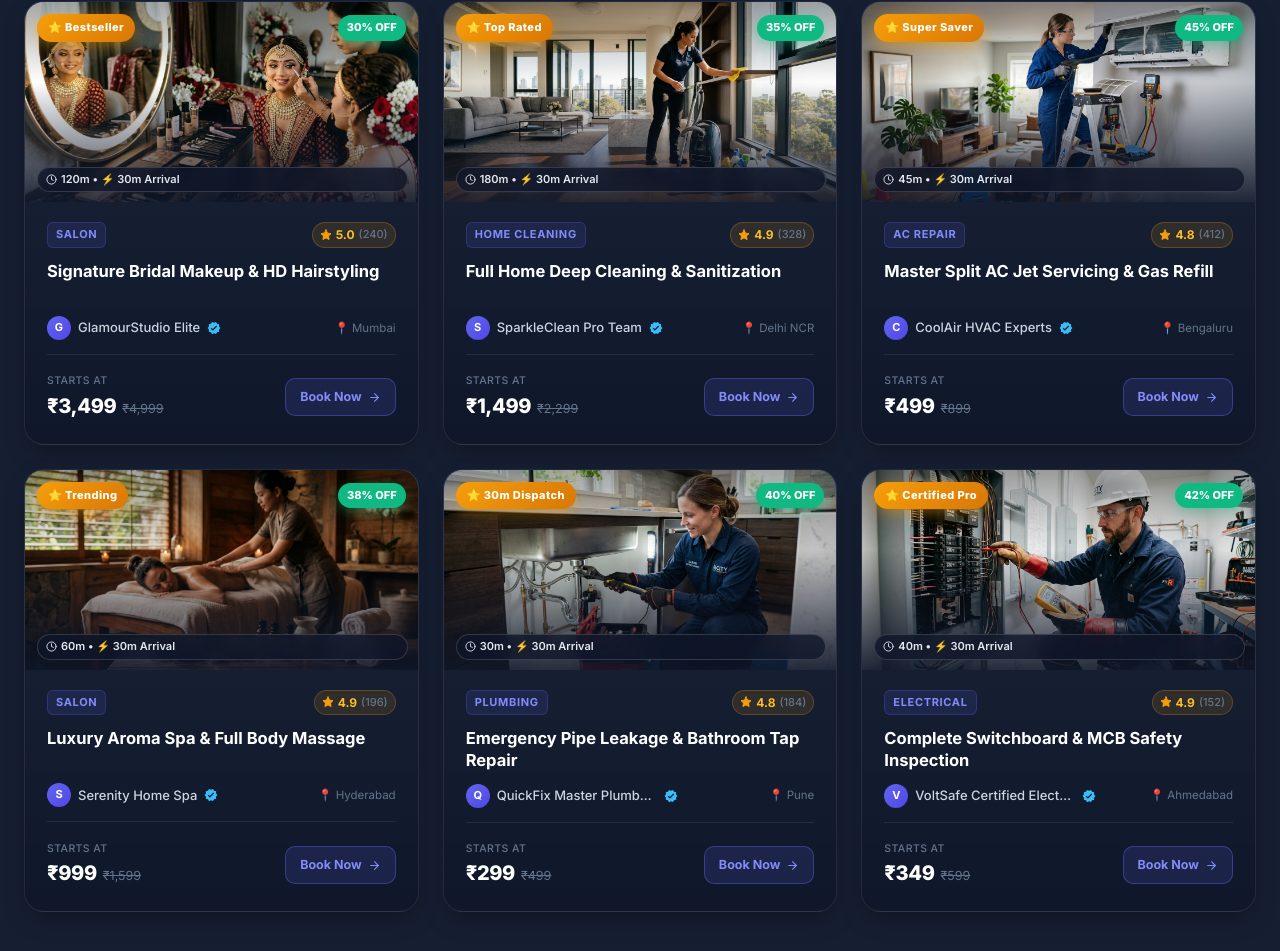
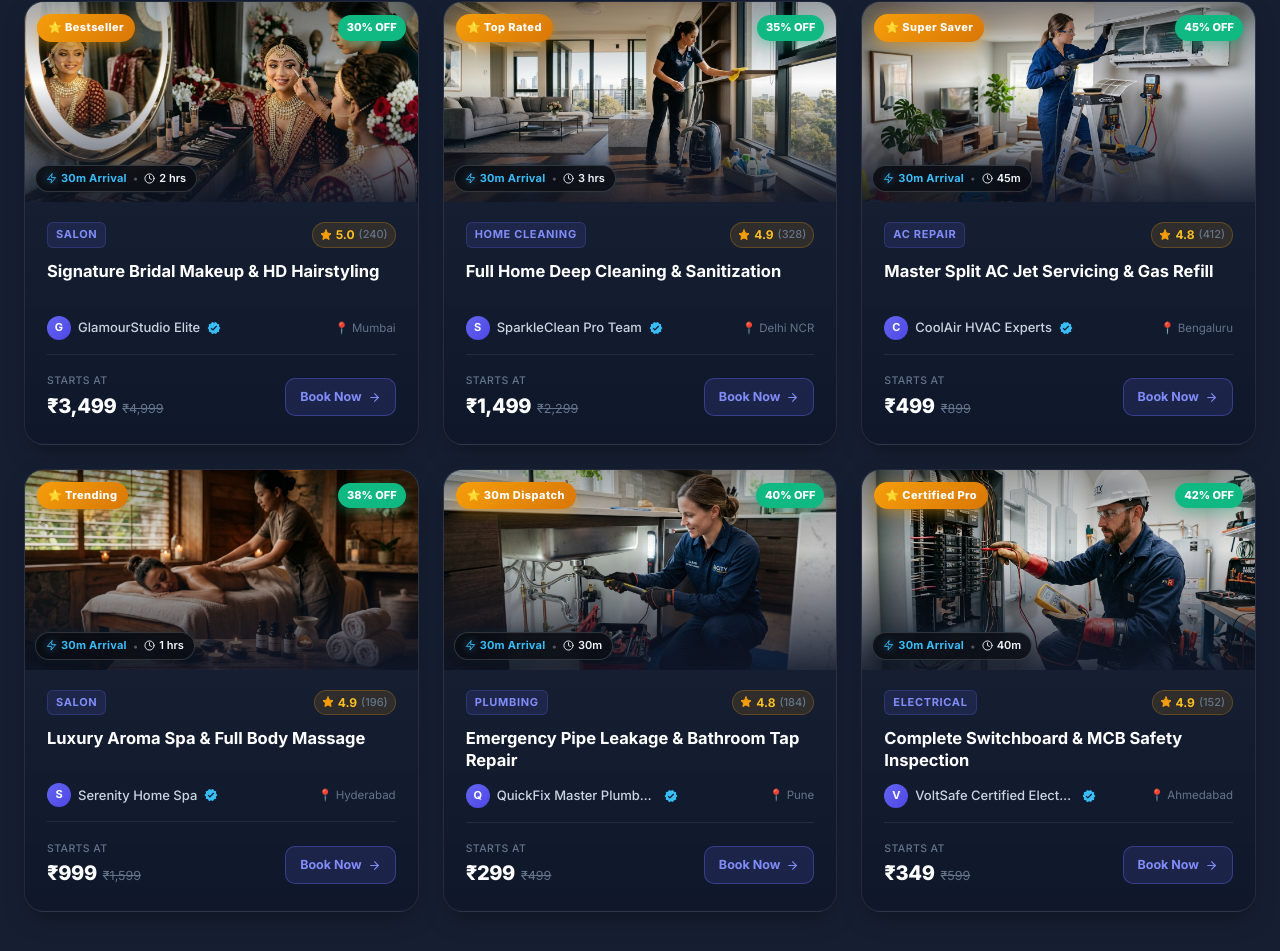
Before and after one commit to krunal522/Multi-Vendor-Booking-Platform, a React (Vite) app in the folder frontend/: page / in a window 1280 px wide. Shown: the part 1997-2948 px from the top of the page. Built offline with nearby package versions, Linux system fonts and the light colour scheme; no server answers.

Commit message:
feat(ui): redesign 30m arrival and duration badge with masterclass glassmorphic styling

```diff
--- a/frontend/src/index.css
+++ b/frontend/src/index.css
@@ -445,24 +445,7 @@ input, textarea, select {
   box-shadow: 0 4px 12px rgba(16, 185, 129, 0.35);
 }
 
-.service-card-duration-badge {
-  position: absolute;
-  bottom: 10px;
-  left: 12px;
-  background: rgba(15, 23, 42, 0.82);
-  backdrop-filter: blur(10px);
-  -webkit-backdrop-filter: blur(10px);
-  border: 1px solid rgba(255, 255, 255, 0.14);
-  color: #e2e8f0;
-  font-size: 11.5px;
-  font-weight: 600;
-  padding: 4px 10px;
-  border-radius: 9999px;
-  display: flex;
-  align-items: center;
-  gap: 5px;
-  z-index: 2;
-}
+
 
 .service-card-body {
   padding: 20px 22px 22px;
@@ -2695,23 +2678,56 @@ input, textarea, select {
   color: #34d399;
 }
 
-/* 4. Service Card Upgrades */
+/* 4. Service Card Upgrades: Arrival & Duration Glassmorphic Pill */
 .service-card-duration-badge {
   position: absolute;
   bottom: 10px;
-  right: 10px;
-  background: rgba(15, 23, 42, 0.78);
-  backdrop-filter: blur(8px);
-  -webkit-backdrop-filter: blur(8px);
-  border: 1px solid rgba(255, 255, 255, 0.15);
-  color: #e2e8f0;
+  left: 10px;
+  background: rgba(10, 13, 20, 0.88);
+  backdrop-filter: blur(12px);
+  -webkit-backdrop-filter: blur(12px);
+  border: 1px solid rgba(255, 255, 255, 0.16);
+  border-radius: 9999px;
+  padding: 4px 10px;
+  display: inline-flex;
+  align-items: center;
+  gap: 6px;
+  box-shadow: 0 4px 16px rgba(0, 0, 0, 0.5), 0 0 10px rgba(56, 189, 248, 0.12);
+  z-index: 2;
+  max-width: calc(100% - 20px);
+  white-space: nowrap;
+  pointer-events: none;
+  user-select: none;
+}
+
+.arrival-highlight {
+  display: inline-flex;
+  align-items: center;
+  gap: 4px;
+  color: #38bdf8;
+  font-size: 11px;
+  font-weight: 700;
+  letter-spacing: 0.02em;
+}
+
+.arrival-bolt-icon {
+  color: #38bdf8;
+  filter: drop-shadow(0 0 4px rgba(56, 189, 248, 0.7));
+}
+
+.badge-dot-divider {
+  color: rgba(255, 255, 255, 0.3);
+  font-size: 10px;
+  line-height: 1;
+}
+
+.duration-highlight {
+  display: inline-flex;
+  align-items: center;
+  gap: 4px;
+  color: #f1f5f9;
   font-size: 11px;
   font-weight: 600;
-  padding: 3px 8px;
-  border-radius: 9999px;
-  display: flex;
-  align-items: center;
-  gap: 4px;
 }
 
 .service-card-top-row {
--- a/frontend/src/pages/Home.jsx
+++ b/frontend/src/pages/Home.jsx
@@ -739,6 +739,14 @@ export default function Home() {
   );
 }
 
+function formatDuration(mins) {
+  const m = parseInt(mins, 10) || 45;
+  if (m < 60) return `${m}m`;
+  const hrs = Math.floor(m / 60);
+  const rem = m % 60;
+  return rem > 0 ? `${hrs}h ${rem}m` : `${hrs} hrs`;
+}
+
 function ServiceCard({ service }) {
   const imageUrl = getServiceImage(service);
   const originalPrice = service.originalPrice || Math.round((service.price || 499) * 1.45);
@@ -767,9 +775,15 @@ function ServiceCard({ service }) {
             <span className="service-discount-pill">{discountPercent}</span>
           </div>
 
-          {/* Bottom Duration Badge */}
+          {/* Bottom Arrival & Duration Glassmorphic Pill */}
           <div className="service-card-duration-badge">
-            <FiClock size={11} /> {service.duration || 45}m • ⚡ 30m Arrival
+            <span className="arrival-highlight">
+              <FiZap size={11} className="arrival-bolt-icon" /> 30m Arrival
+            </span>
+            <span className="badge-dot-divider">•</span>
+            <span className="duration-highlight">
+              <FiClock size={11} /> {formatDuration(service.duration)}
+            </span>
           </div>
         </div>
 
--- a/frontend/src/pages/Services.jsx
+++ b/frontend/src/pages/Services.jsx
@@ -3,7 +3,7 @@ import { useSearchParams, Link } from "react-router-dom";
 import Navbar from "../components/common/Navbar";
 import Footer from "../components/common/Footer";
 import api from "../utils/api";
-import { FiSearch, FiStar, FiFilter, FiX, FiSliders, FiClock, FiChevronRight } from "react-icons/fi";
+import { FiSearch, FiStar, FiFilter, FiX, FiSliders, FiClock, FiChevronRight, FiZap } from "react-icons/fi";
 import { MdVerified } from "react-icons/md";
 import { getServiceImage } from "../utils/serviceImages";
 
@@ -212,6 +212,14 @@ export default function Services() {
   );
 }
 
+function formatDuration(mins) {
+  const m = parseInt(mins, 10) || 60;
+  if (m < 60) return `${m}m`;
+  const hrs = Math.floor(m / 60);
+  const rem = m % 60;
+  return rem > 0 ? `${hrs}h ${rem}m` : `${hrs} hrs`;
+}
+
 function ServiceCard({ service }) {
   const imageUrl = getServiceImage(service);
   return (
@@ -226,7 +234,13 @@ function ServiceCard({ service }) {
         />
         {service.isFeatured && <span className="featured-badge">⭐ Featured</span>}
         <div className="service-card-duration-badge">
-          <FiClock size={11} /> {service.duration || 60}m
+          <span className="arrival-highlight">
+            <FiZap size={11} className="arrival-bolt-icon" /> 30m Arrival
+          </span>
+          <span className="badge-dot-divider">•</span>
+          <span className="duration-highlight">
+            <FiClock size={11} /> {formatDuration(service.duration)}
+          </span>
         </div>
       </div>
       <div className="service-card-body">
```
